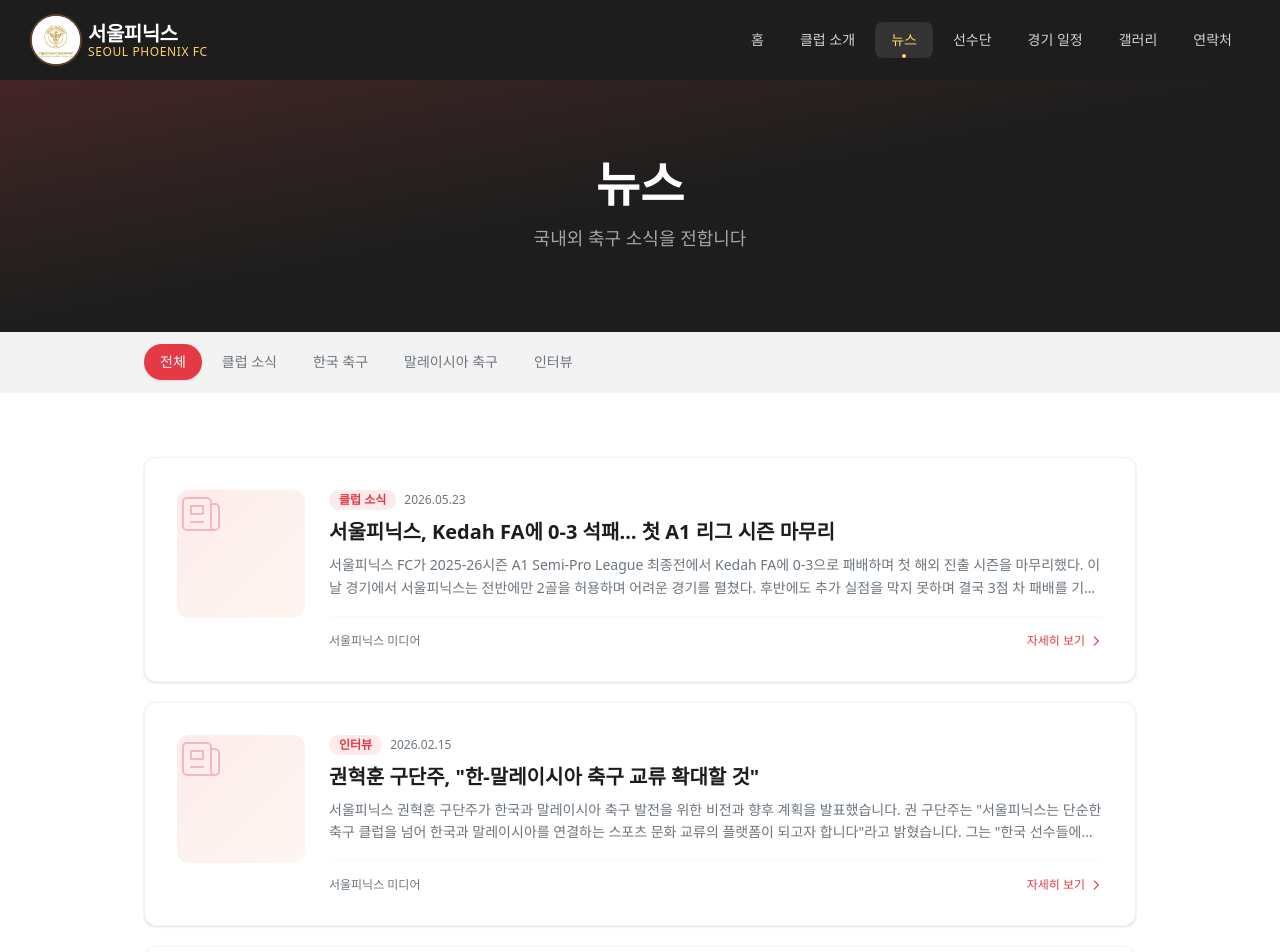
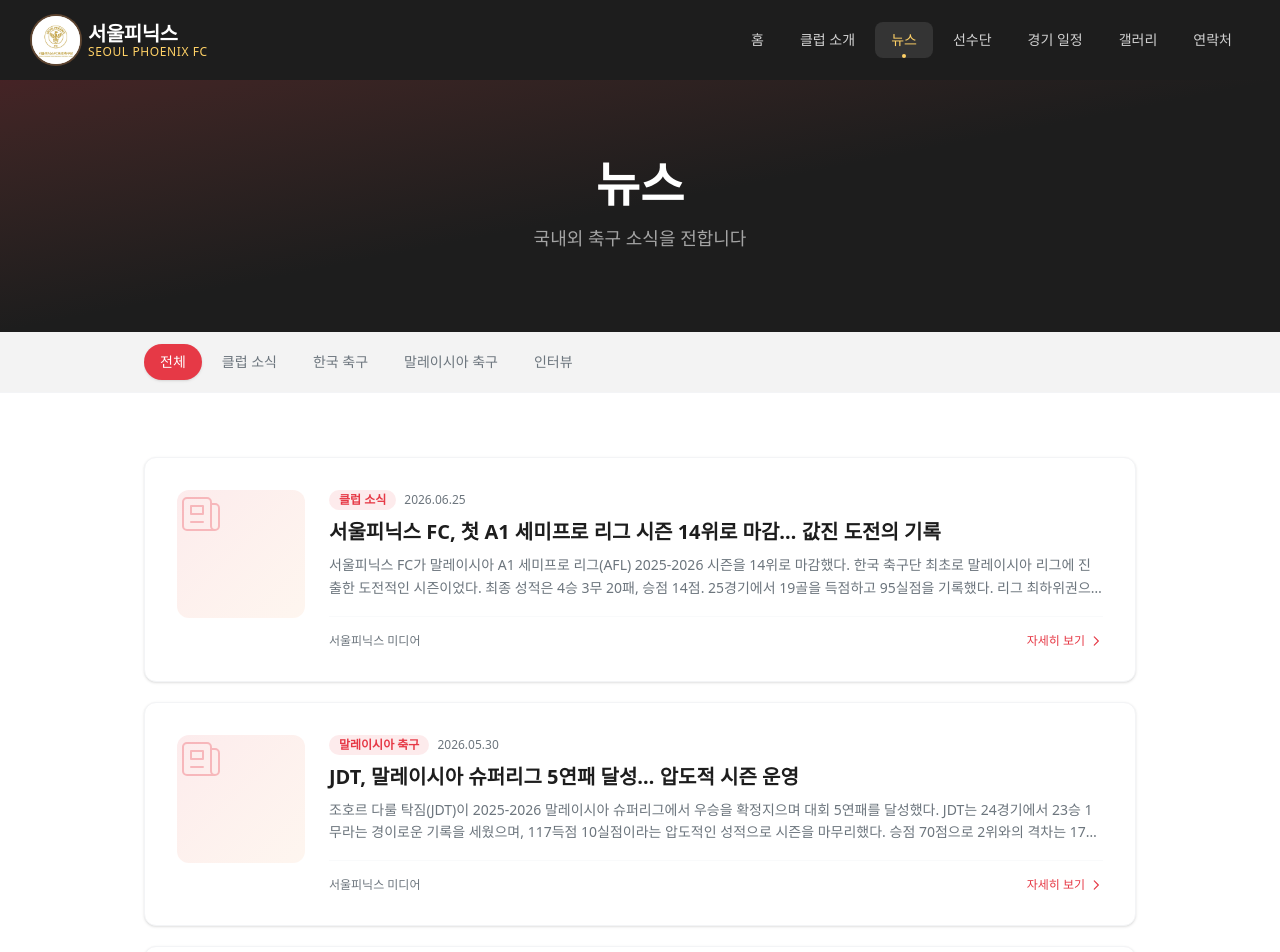
Before and after one commit to dnlxm2000-design/seoul-phoenix, a Next.js app: page /news in a window 1280 px wide. Shown: the top 952 px of the page. Built offline with nearby package versions, Linux system fonts and the light colour scheme; a web font is replaced by a local one.

Commit message:
뉴스 데이터 업데이트 - 기사 16·19·20·23·24 추가, 구단주명 수정

```diff
--- a/data/news.js
+++ b/data/news.js
@@ -27,17 +27,17 @@ RedScores 통계에 따르면 서울피닉스는 시즌 총 25경기에서 3승
   },
   {
     id: 2,
-    title: '권혁훈 구단주, "한-말레이시아 축구 교류 확대할 것"',
+    title: '손진영 구단주, "한-말레이시아 축구 교류 확대할 것"',
     category: 'interview',
     categoryLabel: '인터뷰',
     date: '2026.02.15',
-    content: `서울피닉스 권혁훈 구단주가 한국과 말레이시아 축구 발전을 위한 비전과 향후 계획을 발표했습니다.
+    content: `서울피닉스 손진영 구단주가 한국과 말레이시아 축구 발전을 위한 비전과 향후 계획을 발표했습니다.
 
-권 구단주는 "서울피닉스는 단순한 축구 클럽을 넘어 한국과 말레이시아를 연결하는 스포츠 문화 교류의 플랫폼이 되고자 합니다"라고 밝혔습니다.
+손 구단주는 "서울피닉스는 단순한 축구 클럽을 넘어 한국과 말레이시아를 연결하는 스포츠 문화 교류의 플랫폼이 되고자 합니다"라고 밝혔습니다.
 
 그는 "한국 선수들에게는 해외 리그에서 경쟁할 기회를, 말레이시아 선수들에게는 한국식 체계적인 훈련 시스템을 경험할 기회를 제공하는 것이 우리의 목표"라고 강조했습니다.
 
-권 구단주는 2023년 Vanesse FC를 창단해 K4리그에 참가시킨 후, 2024년 세종 SA FC로 팀명을 변경했으며, 2025년 서울피닉스로 재창단해 말레이시아로 진출한 이례적인 도전을 이끌어왔다. 또한 "향후 한국과 말레이시아 클럽 간의 친선 경기, 유소년 교류 프로그램, 코칭 세미나 등 다양한 교류 사업을 추진할 계획"이라고 덧붙였습니다.
+또한 "향후 한국과 말레이시아 클럽 간의 친선 경기, 유소년 교류 프로그램, 코칭 세미나 등 다양한 교류 사업을 추진할 계획"이라고 덧붙였습니다.
 
 [참고: 위키피디아 / 스포츠조선]`,
     author: '서울피닉스 미디어',
@@ -276,6 +276,114 @@ FC 서울 피닉스는 구단주 권혁훈, 회장 서진영·변병주 체제
     author: '서울피닉스 미디어',
     image: null,
   },
-];
+  {
+    id: 16,
+    title: '서울피닉스 FC, 첫 A1 세미프로 리그 시즌 14위로 마감… 값진 도전의 기록',
+    category: 'club',
+    categoryLabel: '클럽 소식',
+    date: '2026.06.25',
+    content: `서울피닉스 FC가 말레이시아 A1 세미프로 리그(AFL) 2025-2026 시즌을 14위로 마감했다. 한국 축구단 최초로 말레이시아 리그에 진출한 도전적인 시즌이었다.
+
+최종 성적은 4승 3무 20패, 승점 14점. 25경기에서 19골을 득점하고 95실점을 기록했다. 리그 최하위권으로 예상됐던 전망을 뒤집고 14위로 시즌을 마치며 가능성을 입증했다는 평가다.
+
+시즌 중반에는 이상진(Lee Sang-jin) 초대 감독이 성적 부진으로 자리에서 물러났고, 이후 말레이시아 출신의 아리프 하심(Ariff Hashim) 감독이 팀을 지휘했다. 감독 교체 이후 팀은 안정을 찾아가는 모습을 보여줬다.
+
+시즌 하이라이트는 단연 2월 15일 KDA FC(Kedah Darul Aman FC) 원정에서 거둔 6-1 대승이었다. 당시 서울피닉스는 전·후반 합쳐 6골을 터뜨리며 시즌 최다 득점 승리를 기록, 말레이시아 축구계에 강한 인상을 남겼다. 또한 9월 28일 홈 경기에서는 KDA FC를 상대로 2-0 완승을 거두기도 했다.
+
+팀 내 최다 득점자는 나이지리아 출신 공격수 세이두 이스마일라(Seidou Ismaila)로 8골을 기록하며 팀 공격을 이끌었다. 한국인 선수들도 고른 활약을 펼쳤다. 송영주, 최찬양이 각각 2골을 기록했고, 오상묵, 윤삼영, 최지윤도 1골씩을 추가했다.
+
+서울피닉스는 말레이시아 AFL 특약에 따라 경기당 최대 7명의 한국인 선수를 출전시킬 수 있었고, 이 제도를 적극 활용하며 한국과 말레이시아 축구의 가교 역할을 수행했다.
+
+아리프 하심 감독은 "첫 시즌이라는 어려운 여건 속에서도 선수들이 끝까지 포기하지 않고 싸워줬다. 시즌 초반 많은 어려움이 있었지만, 후반기로 갈수록 팀이 발전하는 모습을 보여줬다"고 소감을 밝혔다. 이어 "다가오는 시즌에는 더 나은 전력으로 팬들 앞에 서겠다. 이 경험을 발판 삼아 반드시 리그 중상위권으로 도약하겠다"는 각오를 전했다.
+
+서울피닉스는 차기 시즌을 위해 보강 작업에 들어갈 예정이며, K3/K4 리그 방출 선수 및 유망주 영입을 통해 전력을 강화한다는 계획이다.
+
+[출처: a1semipro.com / Wikipedia]`,
+    author: '서울피닉스 미디어',
+    image: null,
+  },
+  {
+    id: 19,
+    title: '말레이시아 슈퍼리그 2025-2026 시즌 개막… 12개 팀 우승 경쟁',
+    category: 'malaysia',
+    categoryLabel: '말레이시아 축구',
+    date: '2026.01.15',
+    content: `말레이시아 슈퍼리그 2025-2026 시즌이 본격적으로 시작됐다.
+
+올 시즌에는 12개 팀이 참가하며, 각 팀은 24경기를 치르게 된다. 지난 시즌 챔피언 조호르 다룰 탁짐(JDT)은 5연패에 도전하며, 셀랑고르 FC, KEDAH FA, 트렝가누 FC 등이 우승 후보로 꼽히고 있다.
+
+말레이시아 축구 연협(FAM)은 "올 시즌 외국인 선수 제한이 강화되면서 국내 선수들의 성장이 기대된다"고 밝혔다. 특히 25세 이하 선수 출전 의무화 제도가 시행되면서 유소년 선수들의 활약이 주목된다.
+
+한국 선수들의 참가도 눈에 띈다. 서울피닉스 FC가 A1 Semi-Pro League에서 활약하고 있으며, 말레이시아 1부 리그에도 한국인 감독과 선수들이 다수 진출해 있다.
+
+시즌은 2026년 1월부터 8월까지 진행되며, 상위 4개 팀은 AFC 챔피언스리그 진출 자격을 얻게 된다.
+
+[출처: 말레이시아 축구 연협(FAM) / AiScore]`,
+    author: '서울피닉스 미디어',
+    image: null,
+  },
+  {
+    id: 20,
+    title: '셀랑고르 FC, 김판곤 감독 선임… "10년 만의 리그 우승 도전"',
+    category: 'malaysia',
+    categoryLabel: '말레이시아 축구',
+    date: '2026.01.06',
+    content: `셀랑고르 FC가 2026년 1월 5일, 김판곤 감독(55)을 새 사령탑으로 공식 선임했다.
+
+지난해 K리그1 울산HD에서 경질된 김 감독은 5개월 만에 현장으로 복귀하며, 말레이시아 무대에서 재기를 노린다. 김 감독은 2018년 울산HD 감독 부임 이후 2019년 FA컵 우승, 2022년 K리그1 준우승 등 화려한 지도력으로 잘 알려져 있다.
+
+셀랑고르 FC는 "김판곤 감독의 풍부한 경험과 지도력이 팀을 더욱 높은 단계로 이끌어 줄 것이라 확신한다"고 기대감을 표했다. 이어 "김 감독은 아시아 축구에 대한 깊은 이해와 함께 선수들의 잠재력을 최대한 끌어내는 데 탁월한 능력을 갖추고 있다"고 덧붙였다.
+
+김 감독은 취임 소감에서 "구단에 합류하기로 한 내 결정은 팀의 비전과 헌신에 대한 확신에 기반한다"며 "셀랑고르의 목표와 비전은 감독으로서 내가 품고 있는 열망과도 일치한다"고 밝혔다.
+
+셀랑고르 FC는 2025-2026 시즌 말레이시아 슈퍼리그에서 10년 만의 리그 우승을 목표로 하고 있으며, 김 감독이 이끄는 전담 코칭 스태프와 함께 본격적인 시즌 준비에 돌입했다.
+
+[출처: 뉴스1 / 연합뉴스 / 말레이시아 셀랑고르 FC 공식 발표]`,
+    author: '서울피닉스 미디어',
+    image: null,
+  },
+  {
+    id: 23,
+    title: 'A1 세미프로 리그 2025-2026 시즌, 서울피닉스 첫 해외 도전',
+    category: 'malaysia',
+    categoryLabel: '말레이시아 축구',
+    date: '2026.01.10',
+    content: `말레이시아 A1 세미프로 리그(AFL) 2025-2026 시즌이 지난 1월 개막했다. 올해는 특히 한국 축구단 최초로 말레이시아 리그에 진출한 서울피닉스 FC의 참가가 큰 주목을 받고 있다.
+
+A1 세미프로 리그는 말레이시아 축구 리그 시스템의 2부 리그로, 총 19개 팀이 참가한다. 서울피닉스는 사이버자야(Cyberjaya)를 연고지로 하며, MMU 스타디움을 홈 구장으로 사용하고 있다.
+
+서울피닉스는 말레이시아 AFL과의 특약을 통해 공식 경기에 한국 선수 7명까지 출전할 수 있는 독특한 지위를 확보했다. 이는 한국과 말레이시아 축구 교류의 새로운 장을 여는 의미 있는 진전으로 평가된다.
+
+시즌은 2026년 1월부터 8월까지 진행되며, 상위 팀은 말레이시아 슈퍼리그로의 승격 기회를 얻는다.
+
+[출처: AFL 공식 / 서울피닉스 미디어]`,
+    author: '서울피닉스 미디어',
+    image: null,
+  },
+  {
+    id: 24,
+    title: 'JDT, 말레이시아 슈퍼리그 5연패 달성… 압도적 시즌 운영',
+    category: 'malaysia',
+    categoryLabel: '말레이시아 축구',
+    date: '2026.05.30',
+    content: `조호르 다룰 탁짐(JDT)이 2025-2026 말레이시아 슈퍼리그에서 우승을 확정지으며 대회 5연패를 달성했다.
+
+JDT는 24경기에서 23승 1무라는 경이로운 기록을 세웠으며, 117득점 10실점이라는 압도적인 성적으로 시즌을 마무리했다. 승점 70점으로 2위와의 격차는 17점에 달했다.
+
+셀랑고르 FC는 16승 5무 3패로 2위를 차지하며 김판곤 감독 부임 첫 시즌에 나쁘지 않은 성적을 거뒀다. 트렝가누 FC가 3위, 케다 FA가 4위로 시즌을 마감했다.
+
+JDT는 이번 우승으로 AFC 챔피언스리그 엘리트 진출권을 확보했으며, 말레이시아 축구의 아시아 무대 도전을 이어가게 됐다.
+
+[출처: AiScore / FootballCritic]`,
+    author: '서울피닉스 미디어',
+    image: null,
+  },
+].sort((a, b) => {
+  const dateA = a.date.replace(/\./g, '-');
+  const dateB = b.date.replace(/\./g, '-');
+  if (dateA > dateB) return -1;
+  if (dateA < dateB) return 1;
+  return b.id - a.id;
+});
 
 export default allNews;
```
